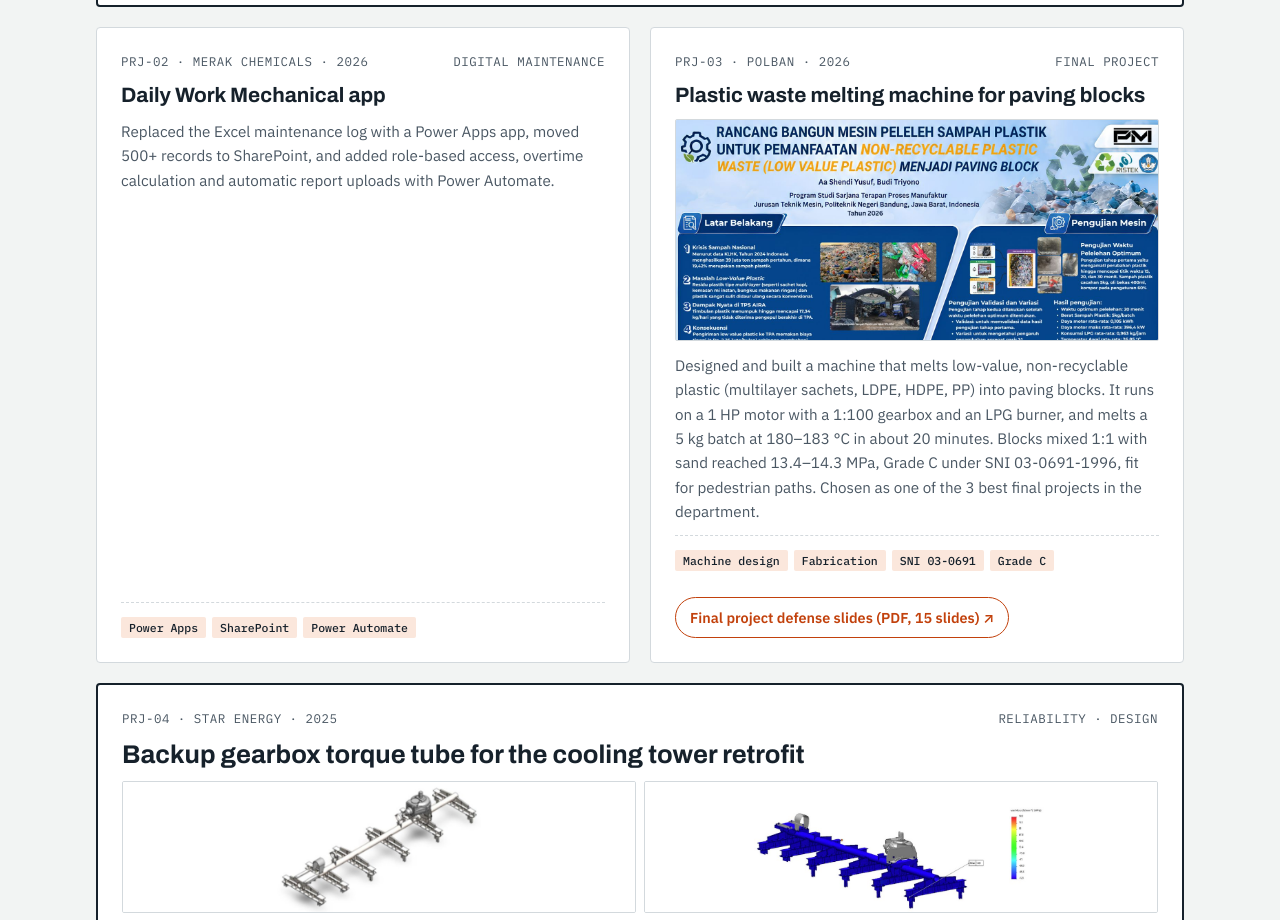
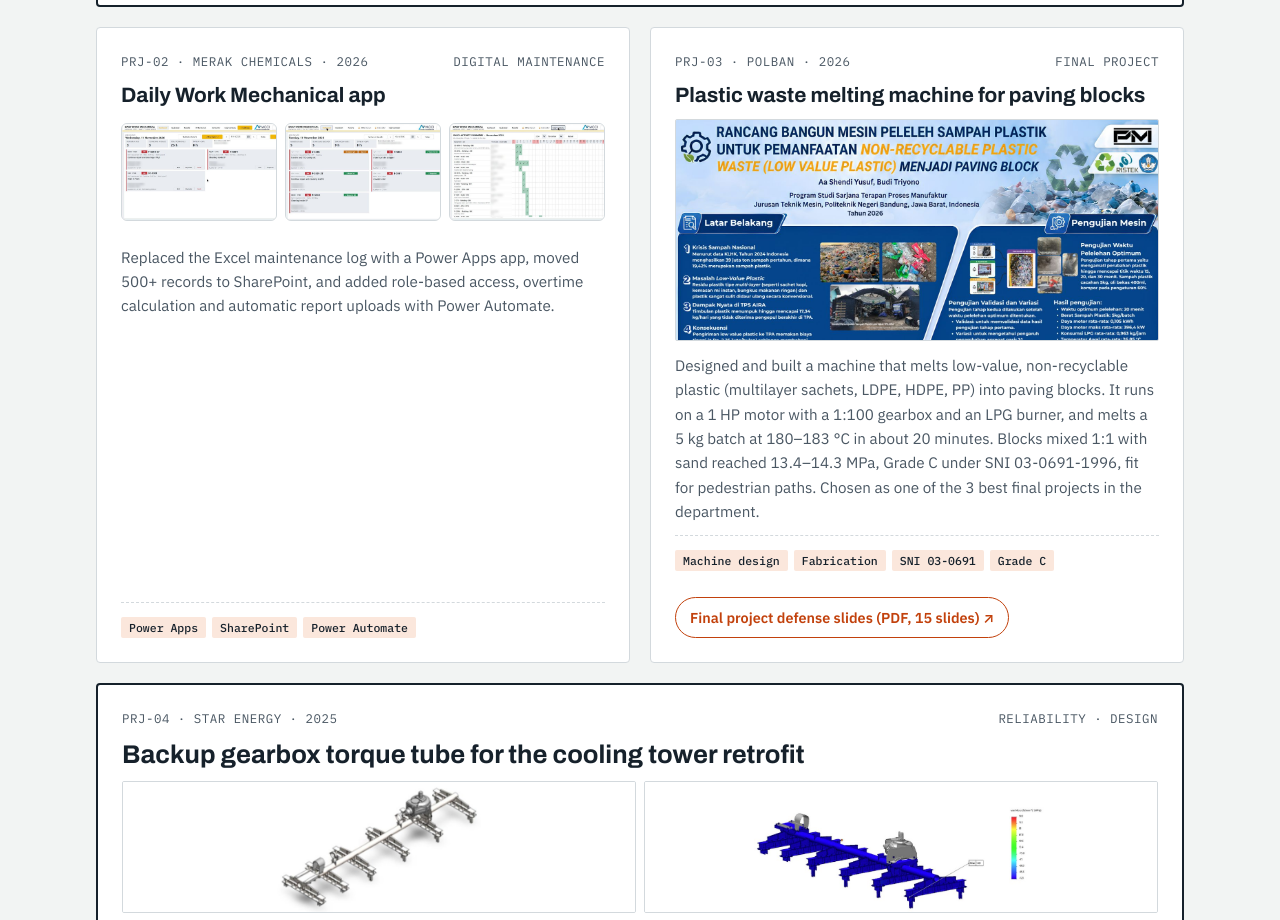
Before and after one commit to shendyu7-a11y/shendyu7-a11y.github.io, a plain HTML site: page index.html in a window 1280 px wide. Shown: the part 3100-4020 px from the top of the page. Drawn offline with Linux system fonts and the light colour scheme.

Commit message:
Add Power Apps screenshots (names blurred)
Co-Authored-By: Claude Opus 5.5 <noreply@anthropic.com>
Claude-Session: https://claude.ai/code/session_01FU6DnaWRU5eLUAmoU8RCE2

```diff
--- a/index.html
+++ b/index.html
@@ -186,6 +186,9 @@ dialog.lb button{font:inherit;color:#fff;background:transparent;border:1px solid
 .ph-strip .thumb{padding:0;border:1px solid var(--line);border-radius:6px;overflow:hidden;background:var(--paper);cursor:zoom-in;aspect-ratio:3/4}
 .ph-strip.act{grid-template-columns:repeat(auto-fill,minmax(150px,1fr));margin-top:14px}
 .ph-strip.act .thumb{aspect-ratio:4/3}
+.ph-strip.pa{grid-template-columns:repeat(3,minmax(0,1fr));margin:4px 0 12px}
+.ph-strip.pa .thumb{aspect-ratio:16/10}
+.ph-strip.pa img{object-position:left top}
 .ph-strip img{width:100%;height:100%;object-fit:cover;display:block;transition:transform .2s}
 .ph-strip .thumb:hover img{transform:scale(1.05)}
 /* contact */
@@ -348,6 +351,11 @@ footer .wrap{display:flex;flex-wrap:wrap;justify-content:space-between;gap:12px;
       <article class="proj">
         <div class="no"><span class="mono">PRJ-02 · Merak Chemicals · 2026</span><span class="mono">Digital maintenance</span></div>
         <h3>Daily Work Mechanical app</h3>
+        <div class="ph-strip pa">
+          <button type="button" class="thumb" data-full="certs/pa-officer.jpg" data-title="Officer view: daily dashboard with add, edit and duplicate log"><img src="certs/pa-officer.jpg" alt="Officer view: daily dashboard with add, edit and duplicate log" loading="lazy"></button>
+          <button type="button" class="thumb" data-full="certs/pa-technician.jpg" data-title="Technician view: jobs with report status and job class"><img src="certs/pa-technician.jpg" alt="Technician view: jobs with report status and job class" loading="lazy"></button>
+          <button type="button" class="thumb" data-full="certs/pa-summary.jpg" data-title="Daily activity summary: monthly calendar of jobs worked"><img src="certs/pa-summary.jpg" alt="Daily activity summary: monthly calendar of jobs worked" loading="lazy"></button>
+        </div>
         <p>Replaced the Excel maintenance log with a Power Apps app, moved 500+ records to SharePoint, and added role-based access, overtime calculation and automatic report uploads with Power Automate.</p>
         <div class="spec"><span class="chip">Power Apps</span><span class="chip">SharePoint</span><span class="chip">Power Automate</span></div>
       </article>
```
Also changed, not shown: certs/pa-officer.jpg (added), certs/pa-summary.jpg (added), certs/pa-technician.jpg (added).
